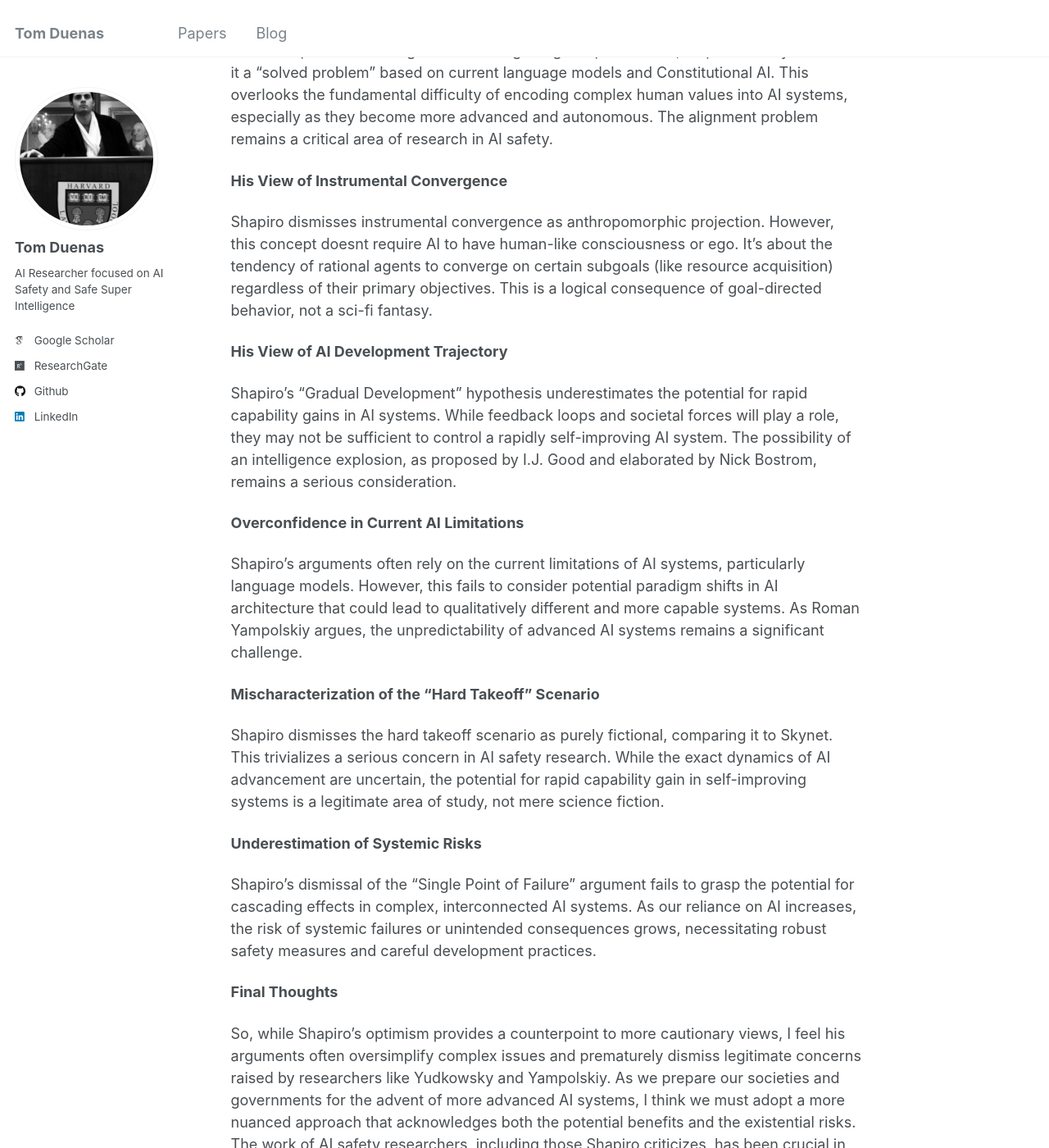
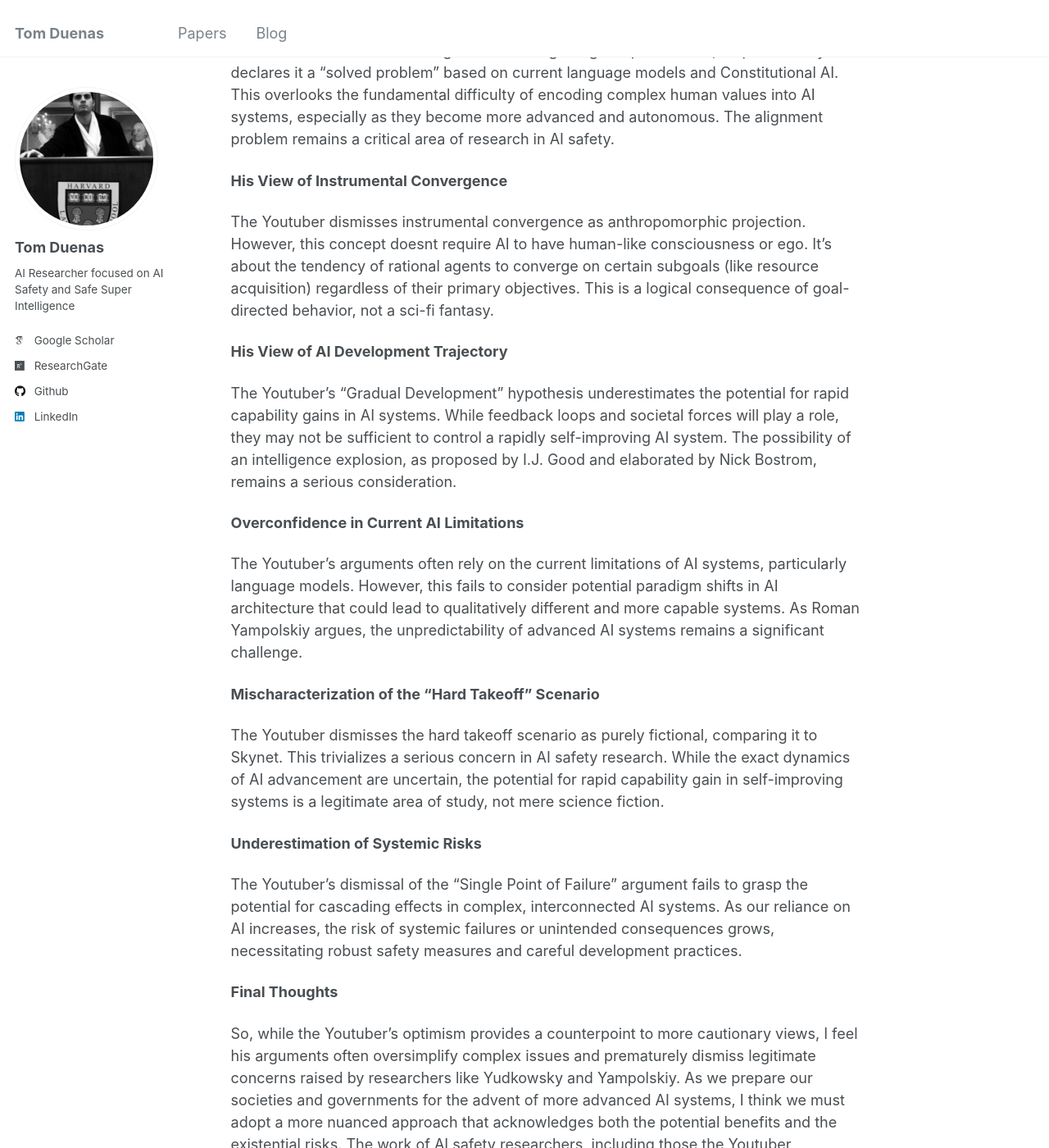
Before and after one commit to TomDuenas/tomduenas.github.io, a Jekyll site: the page built from _posts/2024-09-12-in-defense-of-cautionary-voices.md, in a window 1280 px wide and 1400 px high, scrolled down 971 px. Shown: the whole window at 82% size. Built offline with Jekyll 4.4.1, drawn with Linux system fonts in a browser that asks for light colours; some web fonts are replaced; some of the changed text lies outside the part shown.

Commit message:
Update 2024-09-12-in-defense-of-cautionary-voices.md

```diff
--- a/_posts/2024-09-12-in-defense-of-cautionary-voices.md
+++ b/_posts/2024-09-12-in-defense-of-cautionary-voices.md
@@ -8,44 +8,42 @@ tags:
   - AI Safety
 ---
 
-In a recent post titled "Deconstructing Doomer Arguments One by One," David Shapiro attempts to dismantle what he terms the "Doomer movement" in AI safety. While Shapiro's optimism is understandable, his arguments warrant careful scrutiny, especially given the potential societal and governmental implications of advanced AI systems.
+In a recent post titled "Deconstructing Doomer Arguments One by One," a Youtuber dedicated to AI attempts to dismantle what he terms the "Doomer movement" in AI safety. While The Youtuber's optimism is understandable, his arguments warrant careful scrutiny, especially given the potential societal and governmental implications of advanced AI systems.
 As a political scientist and AI researcher, I believe we must approach these issues with rigorous analysis, considering both optimistic and pessimistic scenarios. Let's examine some of Shapiro's key points and their potential shortcomings:
 
 **Dismissal of Expertise**
 
-Shapiro attempts to discredit Eliezer Yudkowsky and others by questioning their credentials. However, this ad hominem approach fails to address the substance of their arguments. Many groundbreaking ideas in science and philosophy have come from individuals working outside traditional academic structures (consider Darwin's theory of evolution, Faraday's work in electromagnetism, or Ramanujan's contributions to mathematics). Yudkowsky's lack of formal credentials does not invalidate his insights, many of which have influenced the field significantly.
+The Youtuber attempts to discredit Eliezer Yudkowsky and others by questioning their credentials. However, this ad hominem approach fails to address the substance of their arguments. Many groundbreaking ideas in science and philosophy have come from individuals working outside traditional academic structures (consider Darwin's theory of evolution, Faraday's work in electromagnetism, or Ramanujan's contributions to mathematics). Yudkowsky's lack of formal credentials does not invalidate his insights, many of which have influenced the field significantly.
 
 **Mischaracterization of the Orthogonality Thesis**
 
-Shapiro oversimplifies the Orthogonality Thesis, stating it "ignores the fact that IQ is highly correlated with prosocial behavior." This misses the thesis's core point: that an AI's level of intelligence does not necessarily correlate with goals aligned with human values. The thesis doesn't claim intelligent beings can't be prosocial; it posits that high intelligence doesn't guarantee benevolence, especially in artificial systems that may lack human-like moral development.
+The Youtuber oversimplifies the Orthogonality Thesis, stating it "ignores the fact that IQ is highly correlated with prosocial behavior." This misses the thesis's core point: that an AI's level of intelligence does not necessarily correlate with goals aligned with human values. The thesis doesn't claim intelligent beings can't be prosocial; it posits that high intelligence doesn't guarantee benevolence, especially in artificial systems that may lack human-like moral development.
 
 **Underestimation of the Goal Specification Problem**
 
-While Shapiro acknowledges the challenge of goal specification, he prematurely declares it a "solved problem" based on current language models and Constitutional AI. This overlooks the fundamental difficulty of encoding complex human values into AI systems, especially as they become more advanced and autonomous. The alignment problem remains a critical area of research in AI safety.
+While the Youtuber acknowledges the challenge of goal specification, he prematurely declares it a "solved problem" based on current language models and Constitutional AI. This overlooks the fundamental difficulty of encoding complex human values into AI systems, especially as they become more advanced and autonomous. The alignment problem remains a critical area of research in AI safety.
 
 **His View of Instrumental Convergence**
 
-Shapiro dismisses instrumental convergence as anthropomorphic projection. However, this concept doesnt require AI to have human-like consciousness or ego. It's about the tendency of rational agents to converge on certain subgoals (like resource acquisition) regardless of their primary objectives. This is a logical consequence of goal-directed behavior, not a sci-fi fantasy.
+The Youtuber dismisses instrumental convergence as anthropomorphic projection. However, this concept doesnt require AI to have human-like consciousness or ego. It's about the tendency of rational agents to converge on certain subgoals (like resource acquisition) regardless of their primary objectives. This is a logical consequence of goal-directed behavior, not a sci-fi fantasy.
 
 **His View of AI Development Trajectory**
 
-Shapiro's "Gradual Development" hypothesis underestimates the potential for rapid capability gains in AI systems. While feedback loops and societal forces will play a role, they may not be sufficient to control a rapidly self-improving AI system. The possibility of an intelligence explosion, as proposed by I.J. Good and elaborated by Nick Bostrom, remains a serious consideration.
+The Youtuber's "Gradual Development" hypothesis underestimates the potential for rapid capability gains in AI systems. While feedback loops and societal forces will play a role, they may not be sufficient to control a rapidly self-improving AI system. The possibility of an intelligence explosion, as proposed by I.J. Good and elaborated by Nick Bostrom, remains a serious consideration.
 
 **Overconfidence in Current AI Limitations**
 
-Shapiro's arguments often rely on the current limitations of AI systems, particularly language models. However, this fails to consider potential paradigm shifts in AI architecture that could lead to qualitatively different and more capable systems. As Roman Yampolskiy argues, the unpredictability of advanced AI systems remains a significant challenge.
+The Youtuber's arguments often rely on the current limitations of AI systems, particularly language models. However, this fails to consider potential paradigm shifts in AI architecture that could lead to qualitatively different and more capable systems. As Roman Yampolskiy argues, the unpredictability of advanced AI systems remains a significant challenge.
 
 **Mischaracterization of the "Hard Takeoff" Scenario**
 
-Shapiro dismisses the hard takeoff scenario as purely fictional, comparing it to Skynet. This trivializes a serious concern in AI safety research. While the exact dynamics of AI advancement are uncertain, the potential for rapid capability gain in self-improving systems is a legitimate area of study, not mere science fiction.
+The Youtuber dismisses the hard takeoff scenario as purely fictional, comparing it to Skynet. This trivializes a serious concern in AI safety research. While the exact dynamics of AI advancement are uncertain, the potential for rapid capability gain in self-improving systems is a legitimate area of study, not mere science fiction.
 
 **Underestimation of Systemic Risks**
 
-Shapiro's dismissal of the "Single Point of Failure" argument fails to grasp the potential for cascading effects in complex, interconnected AI systems. As our reliance on AI increases, the risk of systemic failures or unintended consequences grows, necessitating robust safety measures and careful development practices.
+The Youtuber's dismissal of the "Single Point of Failure" argument fails to grasp the potential for cascading effects in complex, interconnected AI systems. As our reliance on AI increases, the risk of systemic failures or unintended consequences grows, necessitating robust safety measures and careful development practices.
 
 **Final Thoughts**
 
-So, while Shapiro's optimism provides a counterpoint to more cautionary views, I feel his arguments often oversimplify complex issues and prematurely dismiss legitimate concerns raised by researchers like Yudkowsky and Yampolskiy. As we prepare our societies and governments for the advent of more advanced AI systems, I think we must adopt a more nuanced approach that acknowledges both the potential benefits and the existential risks.
-The work of AI safety researchers, including those Shapiro criticizes, has been crucial in highlighting potential pitfalls and encouraging responsible development practices. Their concerns should not be dismissed lightly, even if one disagrees with specific predictions or timelines.
-
-Follow the discussion on David Shapiro's Twitter: https://x.com/DaveShapi
+So, while the Youtuber's optimism provides a counterpoint to more cautionary views, I feel his arguments often oversimplify complex issues and prematurely dismiss legitimate concerns raised by researchers like Yudkowsky and Yampolskiy. As we prepare our societies and governments for the advent of more advanced AI systems, I think we must adopt a more nuanced approach that acknowledges both the potential benefits and the existential risks.
+The work of AI safety researchers, including those the Youtuber criticizes, has been crucial in highlighting potential pitfalls and encouraging responsible development practices. Their concerns should not be dismissed lightly, even if one disagrees with specific predictions or timelines.
```
Also changed, not shown: other parts of _posts/2024-09-12-in-defense-of-cautionary-voices.md (+1 -1 lines).
